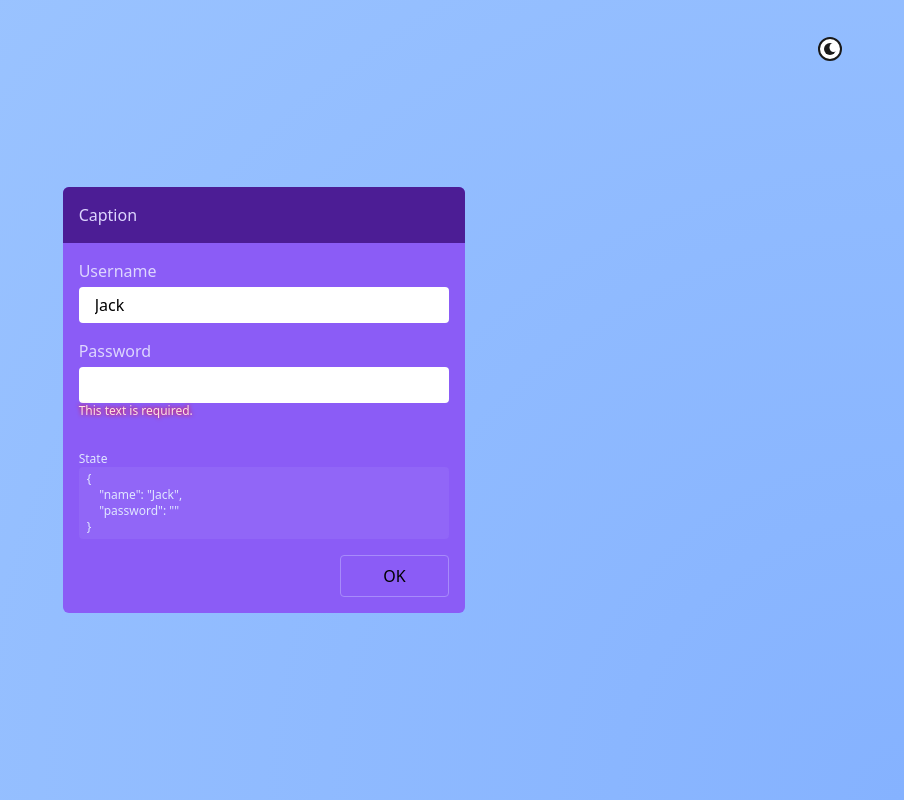
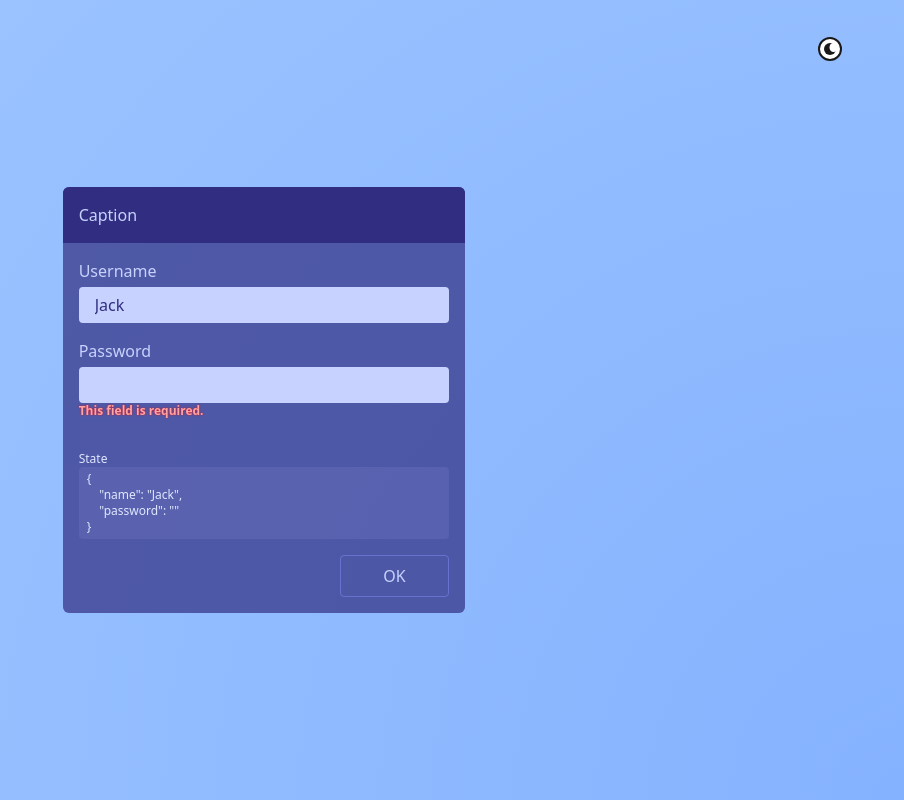
Before and after one commit to maxzz/forms-wreducer, a React (Vite) app: page / in a window 1280 px wide. Shown: the whole page, without its empty margins (376-1280 px from the left). Built offline with nearby package versions, Linux system fonts and the light colour scheme.

Commit message:
WIP. form. update form color schema

```diff
--- a/src/components/FormWithReducer/index.tsx
+++ b/src/components/FormWithReducer/index.tsx
@@ -47,9 +47,9 @@ export function FormWithReducer() {
     const [state, reduceState] = useReducer(reducer, initialState);
     return (
         <section className="h-full grid place-content-center place-items-center">
-            <form className="min-w-[44ch] bg-violet-500 rounded-md flex flex-col overflow-hidden">
+            <form className="min-w-[44ch] bg-indigo-900/70 rounded-md flex flex-col overflow-hidden">
 
-                <div className="p-4 text-violet-200 bg-violet-900">Caption</div>
+                <div className="p-4 text-indigo-200 bg-indigo-900">Caption</div>
 
                 <div className="p-4">
                     <Input
@@ -57,7 +57,7 @@ export function FormWithReducer() {
                         type="text"
                         value={state.name}
                         onChange={(e) => reduceState({ type: 'setName', payload: { name: e.target.value } })}
-                        error={state.name ? undefined : "This text is required."}
+                        error={state.name ? undefined : "This field is required."}
                     />
 
                     <Input
@@ -65,7 +65,7 @@ export function FormWithReducer() {
                         type="password"
                         value={state.password}
                         onChange={(e) => reduceState({ type: 'setPassword', payload: { password: e.target.value } })}
-                        error={state.password ? undefined : "This text is required."}
+                        error={state.password ? undefined : "This field is required."}
                     />
 
                     <div className="mt-8 text-xs">
--- a/src/components/FormWithReducer/ui.tsx
+++ b/src/components/FormWithReducer/ui.tsx
@@ -4,16 +4,25 @@ import { ButtonHTMLAttributes, InputHTMLAttributes } from "react";
 export function Input({ label, error, className, ...rest }: { label: string; error?: string; } & InputHTMLAttributes<HTMLInputElement>) {
     return (
         <label className="select-none grid">
-            <div className="mb-1 text-violet-200">{label}</div>
-            <input className="px-4 py-1.5 rounded" {...rest} />
-            <div className={classNames(!error && "invisible", "text-xs text-red-100 min-h-[1rem]", className)} style={{ textShadow: '0px 0px 4px red' }}>{error}</div>
+            <div className="mb-1 text-indigo-200">
+                {label}
+            </div>
+
+            <input className="px-4 py-1.5 text-indigo-900 bg-indigo-200 rounded" {...rest} />
+
+            <div
+                className={classNames(!error && "invisible", "text-xs font-semibold text-red-300 min-h-[1rem]", className)}
+                style={{ textShadow: '0px 0px 2px red' }}
+            >
+                {error}
+            </div>
         </label>
     );
 }
 
 export function Button({ label, className, ...rest }: { label: string; } & ButtonHTMLAttributes<HTMLButtonElement>) {
     return (
-        <button className={classNames("self-end px-3 py-2 border-violet-400 border rounded", className)} {...rest}>
+        <button className={classNames("self-end px-3 py-2 text-indigo-200 border-indigo-400/50 border rounded", className)} {...rest}>
             {label}
         </button>
     );
```
